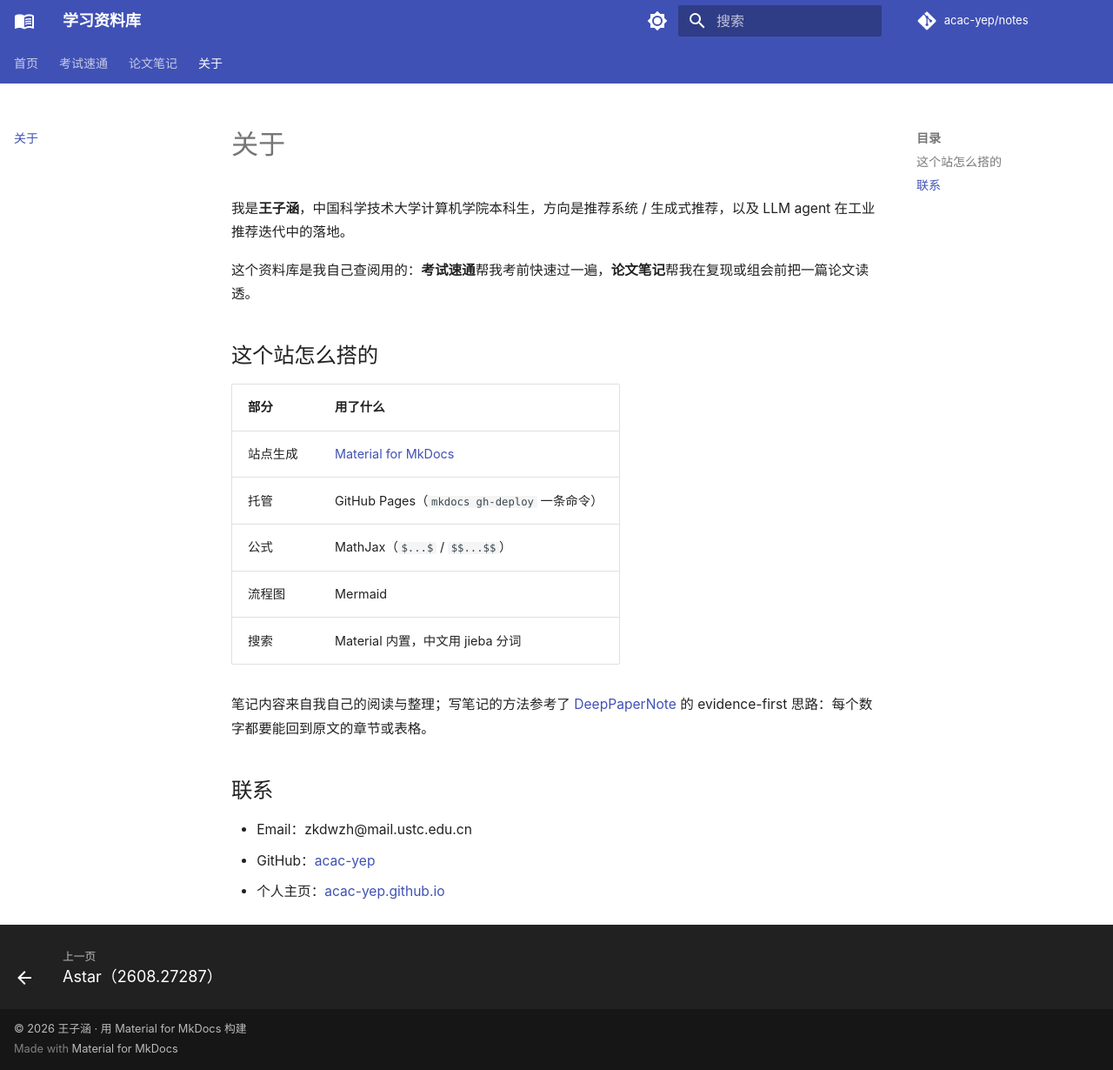
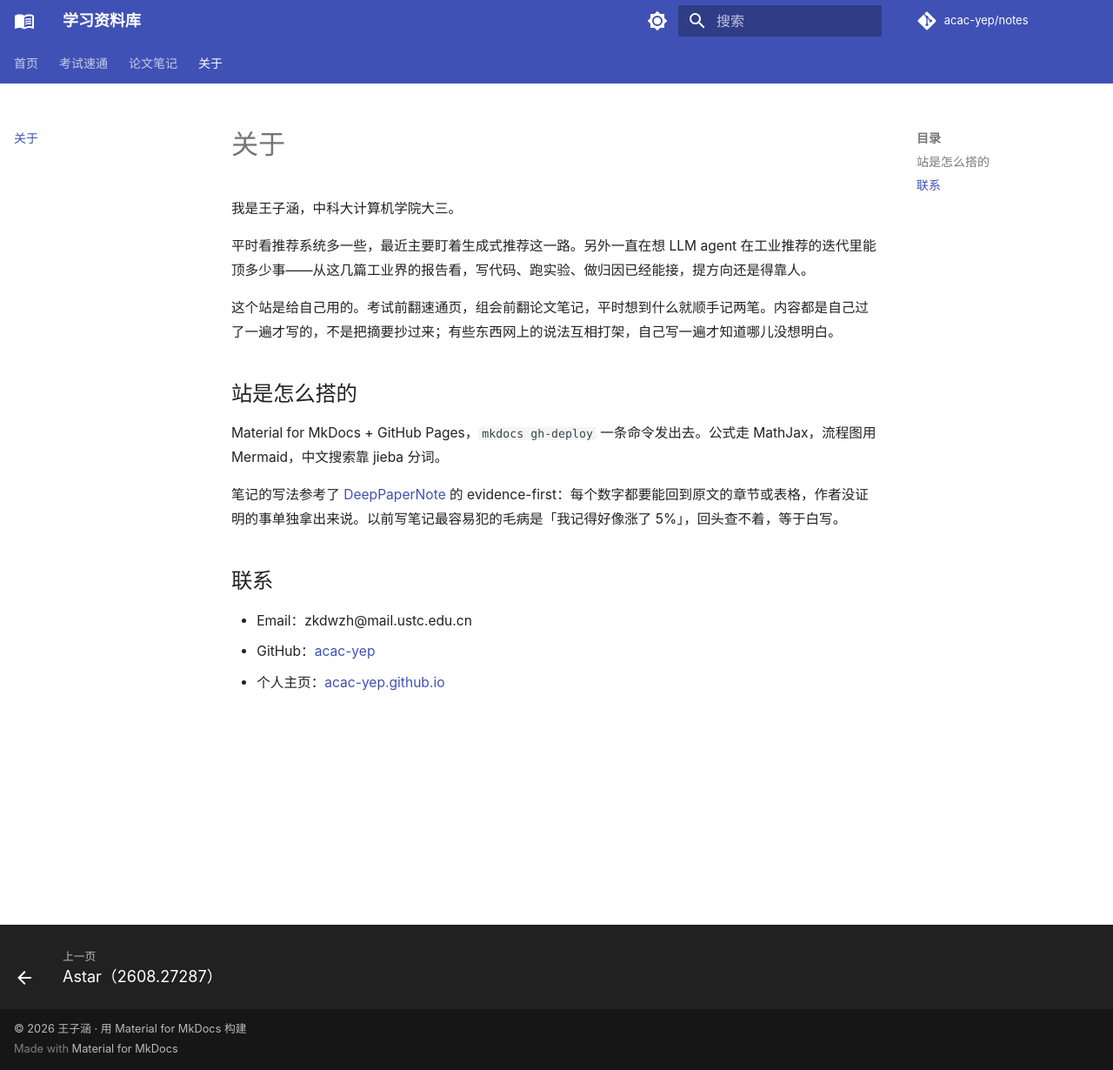
Before and after one commit to acac-yep/notes, an MkDocs documentation site: the page built from docs/about.md, in a window 1280 px wide and 1230 px high. Shown: the whole window at 87% size. Built offline with MkDocs 1.6.1 and Material for MkDocs 9.7.7, drawn with Linux system fonts in a browser that asks for light colours; comment, search, counter and statistics services are not loaded.

Commit message:
copy: 关于页与首页去掉套话，改成自己的说法

```diff
--- a/docs/about.md
+++ b/docs/about.md
@@ -1,20 +1,16 @@
 # 关于
 
-我是**王子涵**，中国科学技术大学计算机学院本科生，方向是推荐系统 / 生成式推荐，以及 LLM agent 在工业推荐迭代中的落地。
+我是王子涵，中科大计算机学院大三。
 
-这个资料库是我自己查阅用的：**考试速通**帮我考前快速过一遍，**论文笔记**帮我在复现或组会前把一篇论文读透。
+平时看推荐系统多一些，最近主要盯着生成式推荐这一路。另外一直在想 LLM agent 在工业推荐的迭代里能顶多少事——从这几篇工业界的报告看，写代码、跑实验、做归因已经能接，提方向还是得靠人。
 
-## 这个站怎么搭的
+这个站是给自己用的。考试前翻速通页，组会前翻论文笔记，平时想到什么就顺手记两笔。内容都是自己过了一遍才写的，不是把摘要抄过来；有些东西网上的说法互相打架，自己写一遍才知道哪儿没想明白。
 
-| 部分 | 用了什么 |
-|---|---|
-| 站点生成 | [Material for MkDocs](https://squidfunk.github.io/mkdocs-material/) |
-| 托管 | GitHub Pages（`mkdocs gh-deploy` 一条命令） |
-| 公式 | MathJax（`$...$` / `$$...$$`） |
-| 流程图 | Mermaid |
-| 搜索 | Material 内置，中文用 jieba 分词 |
+## 站是怎么搭的
 
-笔记内容来自我自己的阅读与整理；写笔记的方法参考了 [DeepPaperNote](https://github.com/917Dhj/DeepPaperNote) 的 evidence-first 思路：每个数字都要能回到原文的章节或表格。
+Material for MkDocs + GitHub Pages，`mkdocs gh-deploy` 一条命令发出去。公式走 MathJax，流程图用 Mermaid，中文搜索靠 jieba 分词。
+
+笔记的写法参考了 [DeepPaperNote](https://github.com/917Dhj/DeepPaperNote) 的 evidence-first：每个数字都要能回到原文的章节或表格，作者没证明的事单独拿出来说。以前写笔记最容易犯的毛病是「我记得好像涨了 5%」，回头查不着，等于白写。
 
 ## 联系
 
```
Also changed, not shown: docs/index.md (+4 -4 lines).
